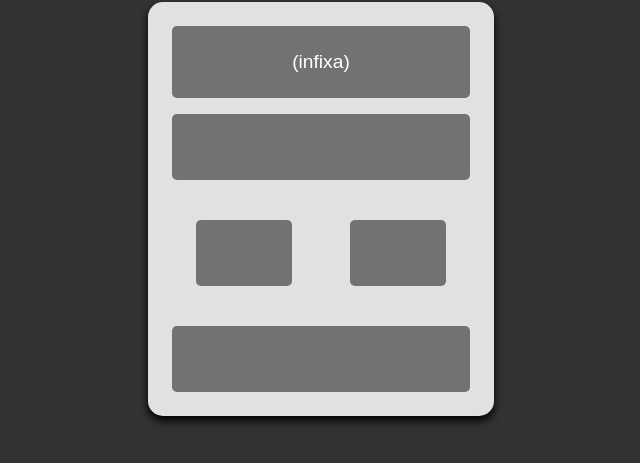
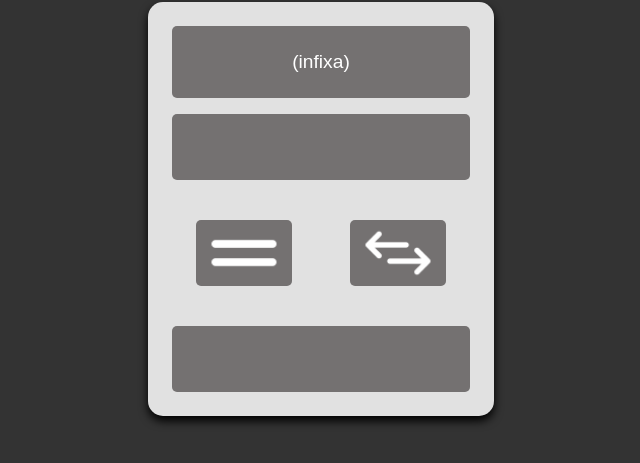
Before and after one commit to jonascamargoo/polish-notation-converter, a website with bundled scripts: page app/index.html in a window 1280 px wide. Shown: the part 215-678 px from the top of the page, without its empty margins (319-959 px from the left). Built offline with nearby package versions, Linux system fonts and the light colour scheme.

Commit message:
feat: add button style and readme

```diff
--- a/app/index.html
+++ b/app/index.html
@@ -14,9 +14,13 @@
         <input id="input-expression" type="text" class="to-convert" placeholder="(infixa)">
         <output id="output-expression" class="converted" placeholder="(pós-fixa)"></output>
         <div class="button-container">
-            <!-- btn animation -->
-            <button id="solve" type="button" class="solve-btn"></button>
-            <button id="swap" type="button" class="swap-btn"></button>
+            <button id="solve" type="button" class="solve-btn">
+                <img src="public/assets/imgs/solve.png" alt="">
+
+            </button>
+            <button id="swap" type="button" class="swap-btn">
+                <img src="public/assets/imgs/swap.png" alt="">
+            </button>
         </div>
         <output id="result"></output>
     </div>
--- a/app/public/assets/css/style.css
+++ b/app/public/assets/css/style.css
@@ -30,6 +30,7 @@ body {
     box-shadow: 0 5px 10px rgba(0, 0, 0, 5.05);
 
 }
+
 title {
     font-family:Georgia, 'Times New Roman', Times, serif;
     font-style: italic;
@@ -37,9 +38,7 @@ title {
 
 .container input, output {
     background: #747171;
-
     padding: 1.5rem;
-    /* margin: 0.5rem; */
     border: 1px solid transparent;
     border-radius: 5px;
     color: #FFFFFF;
@@ -54,7 +53,6 @@ input::placeholder {
 
 .container output {
     padding: 2rem;
-    /* max-height: 4rem; */
 }
 
 .button-container {
@@ -73,3 +71,21 @@ input::placeholder {
     border-radius: 5px;
     cursor: pointer;
 }
+
+.solve-btn,
+.swap-btn {
+    position: relative;
+    overflow: hidden;
+}
+
+.solve-btn img,
+.swap-btn img {
+    width: 100%;
+    height: auto;
+    max-width: 65px;
+    max-height: 65px;
+    position: absolute;
+    top: 50%;
+    left: 50%;
+    transform: translate(-50%, -50%);
+}
```
Also changed, not shown: README.md, app/public/assets/imgs/image.png (added), app/public/assets/imgs/solve.png (added), app/public/assets/imgs/swap.png (added).
